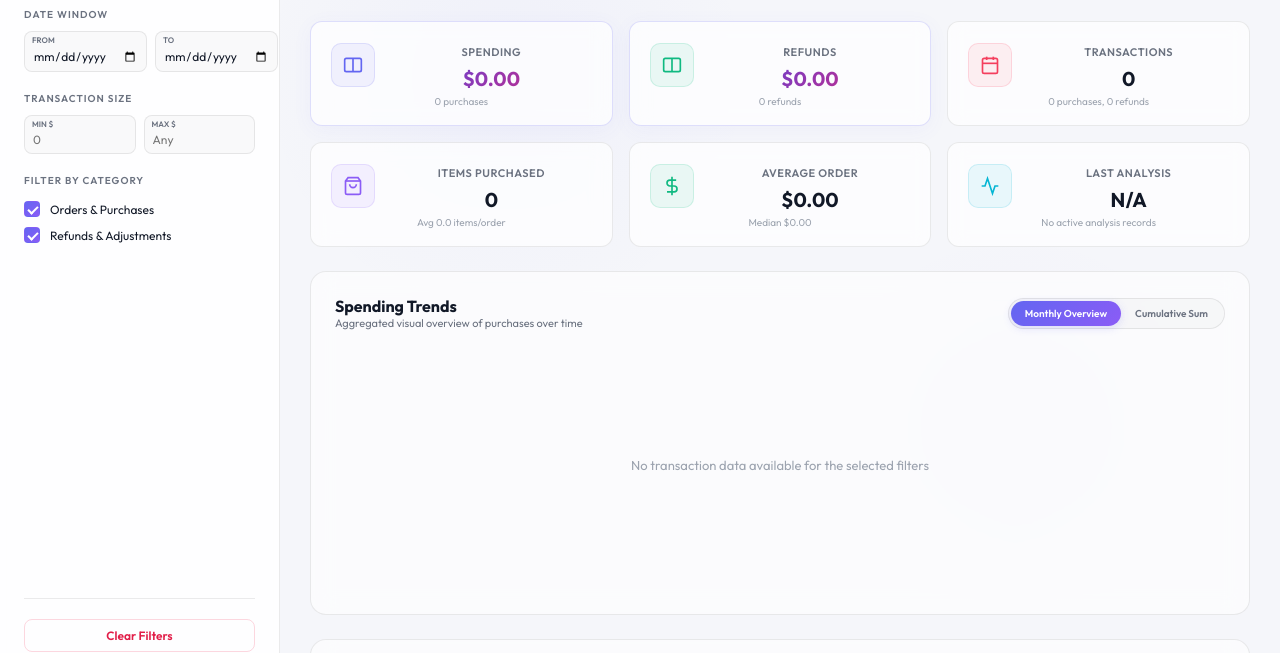
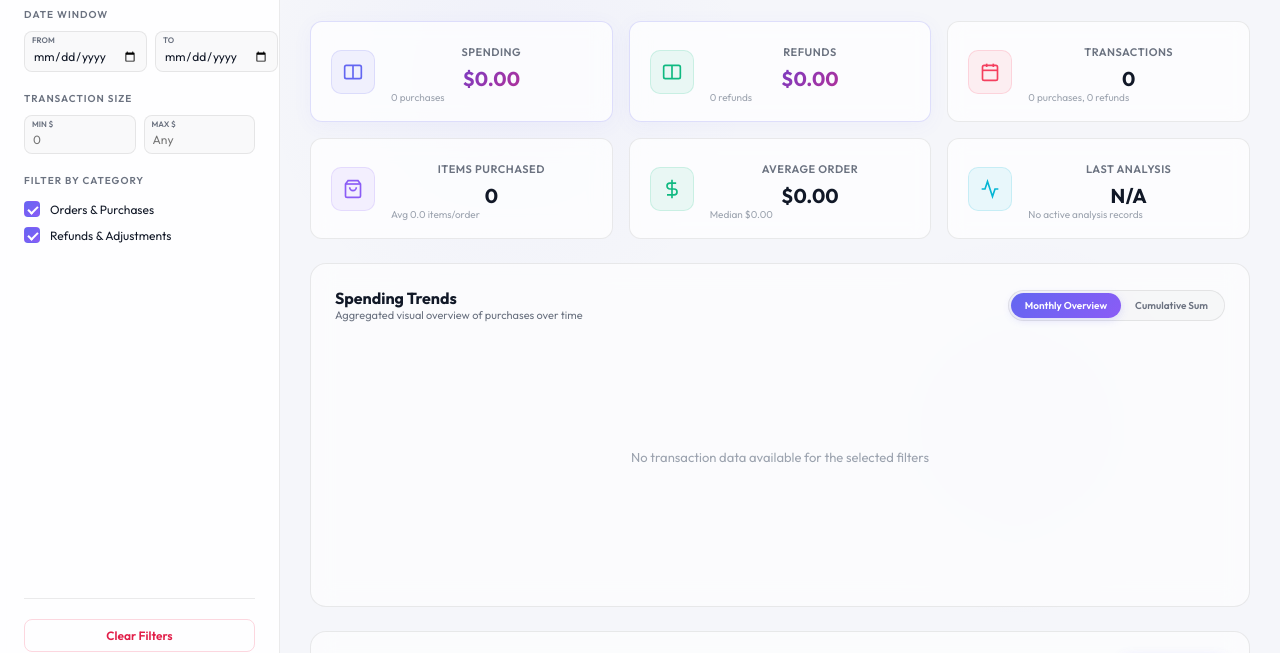
Before and after one commit to juftin/dataprime, a browser extension: page dashboard/results.html in a window 1280 px wide. Shown: the part 93-746 px from the top of the page. Drawn offline with Linux system fonts and the light colour scheme.

Commit message:
💄 Move subtitle back inside kpi-metrics right column
Revert subtitle to the metrics column instead of spanning full
card width.

```diff
--- a/dashboard/results.css
+++ b/dashboard/results.css
@@ -516,8 +516,7 @@ body::after {
   padding: 16px 20px;
   display: grid;
   grid-template-columns: 44px 1fr;
-  grid-template-rows: auto auto;
-  gap: 4px 16px;
+  gap: 16px;
   align-items: center;
   backdrop-filter: blur(10px);
   transition:
@@ -572,7 +571,7 @@ body::after {
 
 .kpi-metrics {
   display: grid;
-  grid-template-rows: auto auto;
+  grid-template-rows: auto auto auto;
   min-width: 0;
 }
 
@@ -596,8 +595,7 @@ body::after {
   text-align: center;
 }
 
-.kpi-card > .sub {
-  grid-column: 1 / -1;
+.kpi-metrics .sub {
   font-size: 10px;
   color: var(--text-dark);
   overflow: hidden;
@@ -605,7 +603,6 @@ body::after {
   white-space: nowrap;
   min-height: 14px;
   line-height: 1.4;
-  text-align: center;
 }
 
 .text-gradient {
--- a/dashboard/results.html
+++ b/dashboard/results.html
@@ -225,8 +225,8 @@
             <div class="kpi-metrics">
               <span class="lbl">Spending</span>
               <h3 class="val text-gradient" id="kpiSpending">$0.00</h3>
+              <span class="sub" id="kpiSpendingSub">0 purchases</span>
             </div>
-            <span class="sub" id="kpiSpendingSub">0 purchases</span>
           </div>
 
           <div class="kpi-card glow-card">
@@ -246,8 +246,8 @@
             <div class="kpi-metrics">
               <span class="lbl">Refunds</span>
               <h3 class="val text-gradient" id="kpiRefunds">$0.00</h3>
+              <span class="sub" id="kpiRefundsSub">0 refunds</span>
             </div>
-            <span class="sub" id="kpiRefundsSub">0 refunds</span>
           </div>
 
           <div class="kpi-card">
@@ -272,8 +272,8 @@
             <div class="kpi-metrics">
               <span class="lbl">Transactions</span>
               <h3 class="val" id="kpiTxCount">0</h3>
+              <span class="sub" id="kpiTxSub">0 orders, 0 refunds</span>
             </div>
-            <span class="sub" id="kpiTxSub">0 orders, 0 refunds</span>
           </div>
 
           <div class="kpi-card">
@@ -296,8 +296,8 @@
             <div class="kpi-metrics">
               <span class="lbl">Items Purchased</span>
               <h3 class="val" id="kpiTotalItems">0</h3>
+              <span class="sub" id="kpiItemsSub">Avg. 0.0 items per order</span>
             </div>
-            <span class="sub" id="kpiItemsSub">Avg. 0.0 items per order</span>
           </div>
 
           <div class="kpi-card">
@@ -319,8 +319,8 @@
             <div class="kpi-metrics">
               <span class="lbl">Average Order</span>
               <h3 class="val" id="kpiAvgOrder">$0.00</h3>
+              <span class="sub" id="kpiAvgSub">Median order size: $0.00</span>
             </div>
-            <span class="sub" id="kpiAvgSub">Median order size: $0.00</span>
           </div>
 
           <div class="kpi-card">
@@ -339,8 +339,10 @@
             <div class="kpi-metrics">
               <span class="lbl">Last Analysis</span>
               <h3 class="val" id="kpiLastAnalysis">N/A</h3>
+              <span class="sub" id="kpiAnalysisSub"
+                >Date range unavailable</span
+              >
             </div>
-            <span class="sub" id="kpiAnalysisSub">Date range unavailable</span>
           </div>
         </section>
 
```
